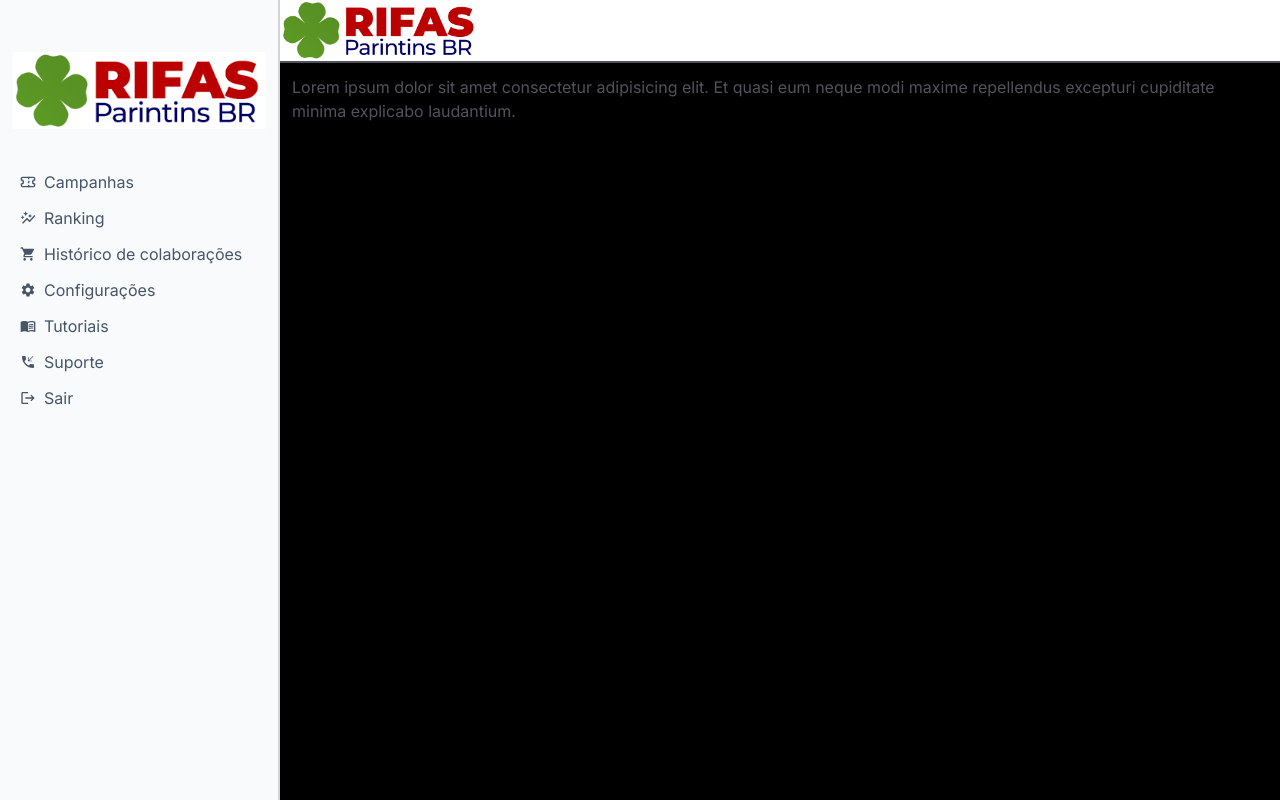
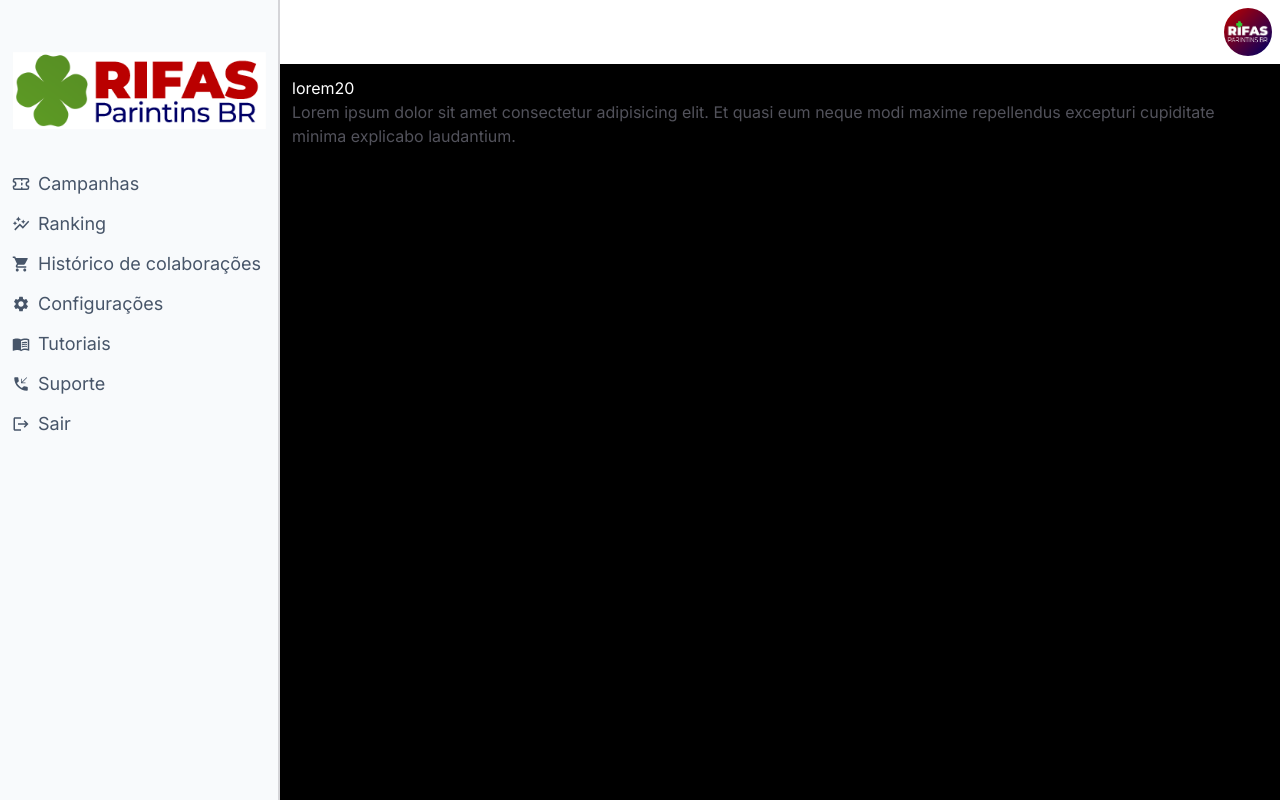
Before and after one commit to rbrasildev/br-rifa, a Next.js app: page /admin/campanhas in a window 1280 px wide. Built offline with nearby package versions, Linux system fonts and the light colour scheme.

Commit message:
dashbaord

```diff
--- a/src/app/admin/campanhas/page.tsx
+++ b/src/app/admin/campanhas/page.tsx
@@ -3,6 +3,7 @@ import DashboardLayout from '../../components/admin/layout';
 export default function Campanhas() {
   return (
     <DashboardLayout>
+      <h1>lorem20</h1>
       <h4 className="text-zinc-600">Lorem ipsum dolor sit amet consectetur adipisicing elit. Et quasi eum neque modi maxime repellendus excepturi cupiditate minima explicabo laudantium.</h4>
     </DashboardLayout>
   );
--- a/src/app/admin/page.tsx
+++ b/src/app/admin/page.tsx
@@ -1,4 +1,5 @@
 import './css/admin.css'
+import { LuTicket } from 'react-icons/lu';
 import Image from 'next/image';
 import Sidebar from '../components/admin/sidebar';
 import Header from '../components/admin/header';
@@ -13,9 +14,30 @@ export default function Dashboard({ children }: DashboardProps) {
         <div className="wrap">
             <Header />
             <Sidebar />
+            <main className="ml-[280px] p-3">
+                <h1>Olá BRRifas</h1>
+                <button className='bg-slate-100 border-2 p-2 rounded-lg hover:bg-lime-500 hover:text-white my-6 transition-all flex gap-2'><LuTicket className='text-2xl' /> CRIAR CAMPANHAS</button>
 
-            <main className="ml-[280px] p-3">
-                {children}
+                <h1 className='text-xl flex gap-2'><LuTicket className='text-2xl' /> Minhas campanhas</h1>
+                <h4>Aqui estão suas campanhas criadas</h4>
+                <select className='my-2 border-2 rounded-sm p-2 text-lg border-slate-200 outline-none' name="" id="">
+                    <option value="">Em andamento</option>
+                    <option value="">Encerradas</option>
+                </select>
+                <div className="my-3 rounded-3xl overflow-hidden w-full h-500 shadow-sm p-5 bg-white">
+                    <Image
+                        src="/assets/logo.png"
+                        width={720}
+                        height={200}
+                        alt='Rifas'
+                    />
+                    <div className="progress">
+                        <h1 className="text-lg">iphone 15 pro max 256 / 10 premios de 300 reais</h1>
+                        <input type="progress" width={50} value={100} />
+
+                    </div>
+
+                </div>
             </main>
 
         </div>
--- a/src/app/components/admin/layout.tsx
+++ b/src/app/components/admin/layout.tsx
@@ -10,6 +10,8 @@ import {
 } from 'react-icons/md';
 import { LuTicket } from 'react-icons/lu';
 import { ReactNode } from 'react';
+import Sidebar from './sidebar';
+import Header from './header';
 
 interface DashboardLayoutProps {
   children: ReactNode;
@@ -18,84 +20,8 @@ interface DashboardLayoutProps {
 export default function DashboardLayout({ children }: DashboardLayoutProps) {
   return (
     <div className="wrap">
-      <header className="ml-[280px] bg-white flex flex-col justify-end border-b-2 border-zinc-600">
-        <Image src="/assets/logo.png" width={200} height={100} alt="BR Rifas" />
-      </header>
-      <aside className="sidebar w-[280px] fixed text-slate-600 left-0 top-0 bottom-0 border-r-2 bg-slate-50 border-zinc-300 p-3">
-        <a href="/admin">
-          <Image
-            className="my-10"
-            src="/assets/logo.png"
-            width={330}
-            height={110}
-            alt="BR Rifas"
-          />
-        </a>
-        <ul className="flex flex-col gap-3">
-          <li>
-            <a
-              href="/admin/campanhas"
-              className="flex gap-2 items-center hover:text-lime-700 translate-x-2"
-            >
-              <LuTicket />
-              Campanhas
-            </a>
-          </li>
-          <li>
-            <a
-              href=""
-              className="flex gap-2 items-center hover:text-lime-700 translate-x-2"
-            >
-              <MdAutoGraph /> Ranking
-            </a>
-          </li>
-          <li>
-            <a
-              href=""
-              className="flex gap-2 items-center hover:text-lime-700 translate-x-2"
-            >
-              <MdShoppingCart />
-              Histórico de colaborações
-            </a>
-          </li>
-          <li>
-            <a
-              href=""
-              className="flex gap-2 items-center hover:text-lime-700 translate-x-2"
-            >
-              <MdSettings />
-              Configurações
-            </a>
-          </li>
-          <li>
-            <a
-              href=""
-              className="flex gap-2 items-center hover:text-lime-700 translate-x-2"
-            >
-              <MdMenuBook />
-              Tutoriais
-            </a>
-          </li>
-          <li>
-            <a
-              href=""
-              className="flex gap-2 items-center hover:text-lime-700 translate-x-2"
-            >
-              <MdPhoneCallback />
-              Suporte
-            </a>
-          </li>
-          <li>
-            <a
-              href=""
-              className="flex gap-2 items-center hover:text-lime-700 translate-x-2"
-            >
-              <MdLogout />
-              Sair
-            </a>
-          </li>
-        </ul>
-      </aside>
+      <Sidebar />
+      <Header />
       <main className="ml-[280px] p-3">{children}</main>
     </div>
   );
--- a/src/app/components/admin/sidebar.jsx
+++ b/src/app/components/admin/sidebar.jsx
@@ -13,13 +13,13 @@ export default function Sidebar() {
                 alt="BR Rifas"
             />
             <ul className='flex flex-col gap-3'>
-                <li><a href="" className='flex gap-2 items-center hover:text-lime-500 translate-x-2'><LuTicket />Campanhas</a></li>
-                <li><a href="" className='flex gap-2 items-center hover:text-lime-500 translate-x-2'><MdAutoGraph /> Ranking</a></li>
-                <li><a href="" className='flex gap-2 items-center hover:text-lime-500 translate-x-2'><MdShoppingCart />Histórico de colaborações</a></li>
-                <li><a href="" className='flex gap-2 items-center hover:text-lime-500 translate-x-2'><MdSettings />Configurações</a></li>
-                <li><a href="" className='flex gap-2 items-center hover:text-lime-500 translate-x-2'><MdMenuBook />Tutoriais</a></li>
-                <li><a href="" className='flex gap-2 items-center hover:text-lime-500 translate-x-2'><MdPhoneCallback />Suporte</a></li>
-                <li><a href="" className='flex gap-2 items-center hover:text-lime-500 translate-x-2'><MdLogout />Sair</a></li>
+                <li><a href="" className='flex gap-2 items-center hover:text-lime-500 transition-all'><LuTicket />Campanhas</a></li>
+                <li><a href="" className='flex gap-2 items-center hover:text-lime-500 transition-all'><MdAutoGraph /> Ranking</a></li>
+                <li><a href="" className='flex gap-2 items-center hover:text-lime-500 transition-all'><MdShoppingCart />Histórico de colaborações</a></li>
+                <li><a href="" className='flex gap-2 items-center hover:text-lime-500 transition-all'><MdSettings />Configurações</a></li>
+                <li><a href="" className='flex gap-2 items-center hover:text-lime-500 transition-all'><MdMenuBook />Tutoriais</a></li>
+                <li><a href="" className='flex gap-2 items-center hover:text-lime-500 transition-all'><MdPhoneCallback />Suporte</a></li>
+                <li><a href="" className='flex gap-2 items-center hover:text-lime-500 transition-all'><MdLogout />Sair</a></li>
             </ul>
         </aside>
     )
```
